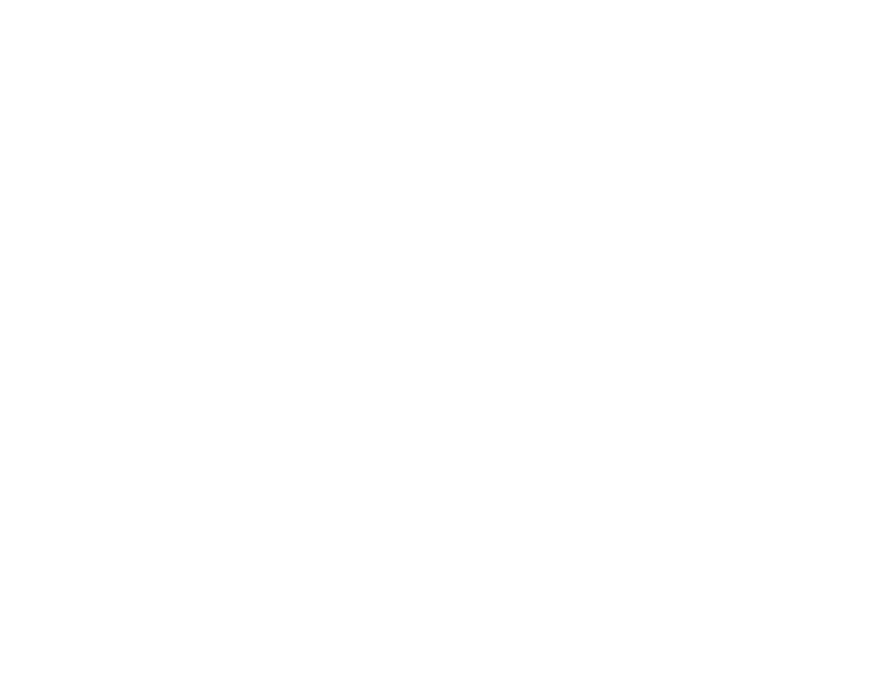
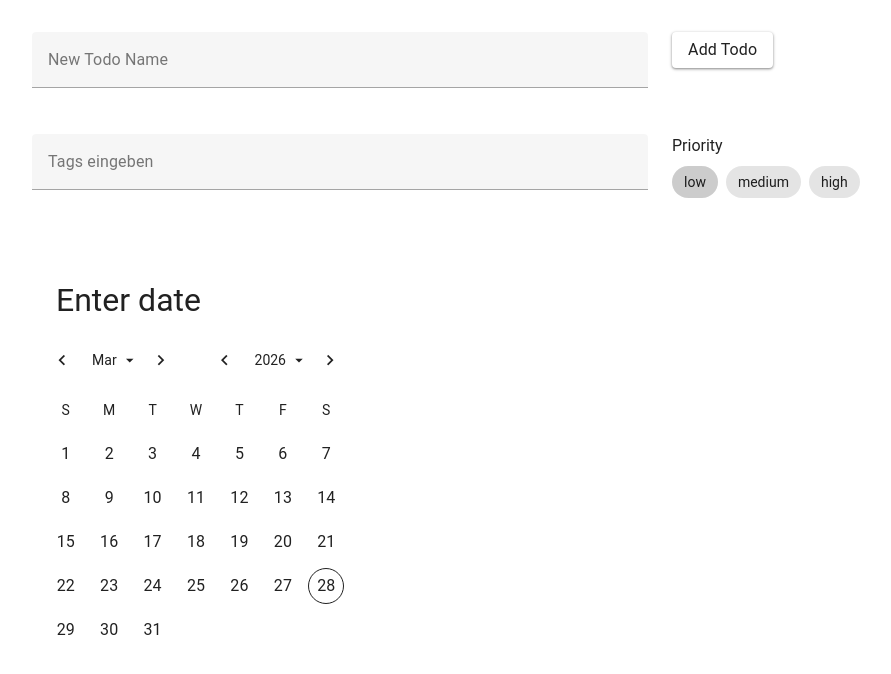
Before and after one commit to StevenAngel/ToDo-App, a Vue app in the folder frontend/: page /project/1 in a window 1280 px wide. Before the commit this address had no page. Shown: the top 674 px of the page, without its empty margins (140-1031 px from the left). Built offline with nearby package versions, Linux system fonts and the light colour scheme; a small style sheet from the web is missing; the HTML template or start-up script is replaced by a standard one.

Commit message:
Add Project view, Add basic AddTodoCard

```diff
--- /dev/null
+++ b/frontend/src/components/project/AddTodoCard.vue
@@ -0,0 +1,38 @@
+<template>
+    <v-container>
+        <v-sheet class="pa-4 rounded">
+            <v-form>
+                <v-row>
+                    <v-col cols="8">
+                        <v-text-field label="New Todo Name"></v-text-field>
+                    </v-col>
+                    <v-col cols="4">
+                        <v-btn>Add Todo</v-btn>
+                    </v-col>
+                </v-row>
+                <v-row>
+                    <v-col cols="8">
+                        <v-combobox v-model="tags" chips multiple closable-chips label="Tags eingeben"
+                            hint="Enter drücken um Tag hinzuzufügen"></v-combobox>
+                    </v-col>
+                    <v-col cols="4">
+                        <p class="ma-0">Priority</p>
+                        <v-chip-group mandatory v-model="selectedPriority">
+                            <v-chip value="low">low</v-chip>
+                            <v-chip value="medium">medium</v-chip>
+                            <v-chip value="high">high</v-chip>
+                        </v-chip-group>
+                    </v-col>
+                </v-row>
+
+                <v-date-picker title=""></v-date-picker>
+            </v-form>
+        </v-sheet>
+    </v-container>
+</template>
+<script lang="ts" setup>
+import { ref } from 'vue';
+const tags = ref<Array<string>>([])
+const selectedPriority = ref<string>('low')
+</script>
+<style scoped></style>
--- a/frontend/src/router/index.ts
+++ b/frontend/src/router/index.ts
@@ -7,6 +7,11 @@
             path: "/",
             name: "home",
             component: () => import("../views/DashboardView.vue"),
+        },
+        {
+            path: "/project/:id",
+            name: "project",
+            component: () => import("../views/ProjectView.vue"),
         }
     ]
 });
--- /dev/null
+++ b/frontend/src/views/ProjectView.vue
@@ -0,0 +1,9 @@
+<template>
+  <v-main>
+    <AddTodoCard />
+  </v-main>
+</template>
+
+<script lang="ts" setup>
+import AddTodoCard from '@/components/project/AddTodoCard.vue';
+</script>
```
